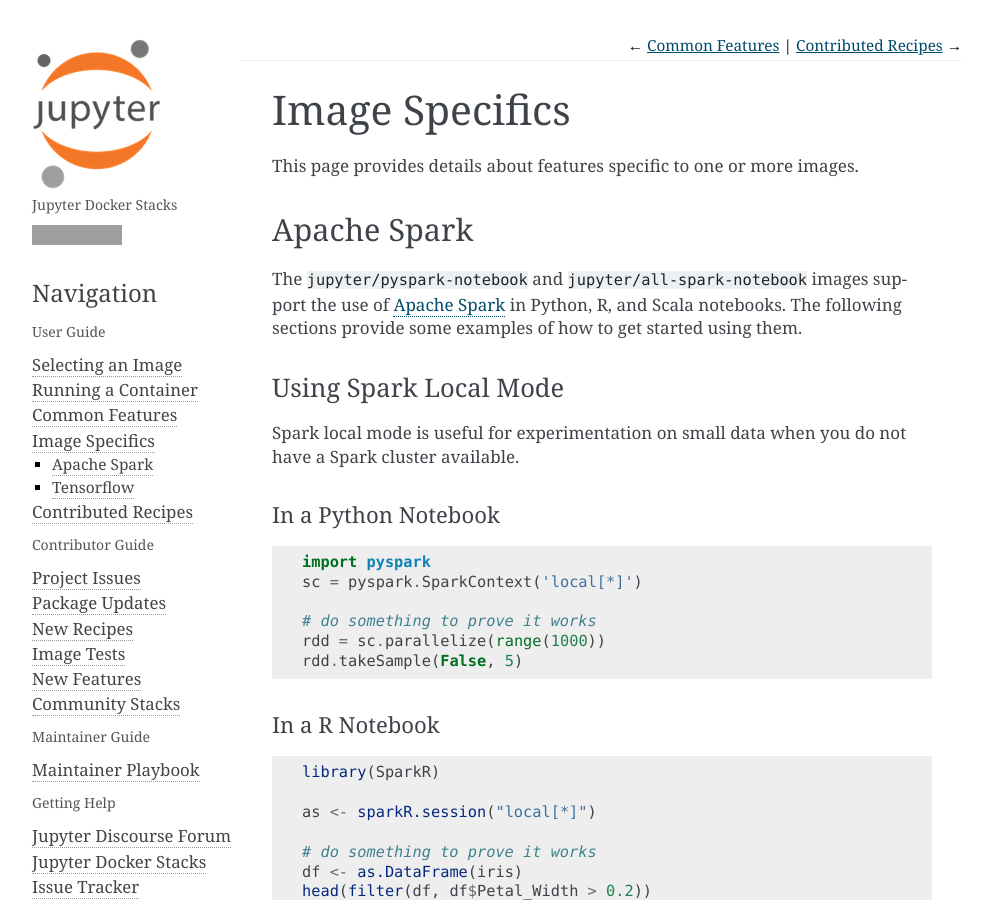
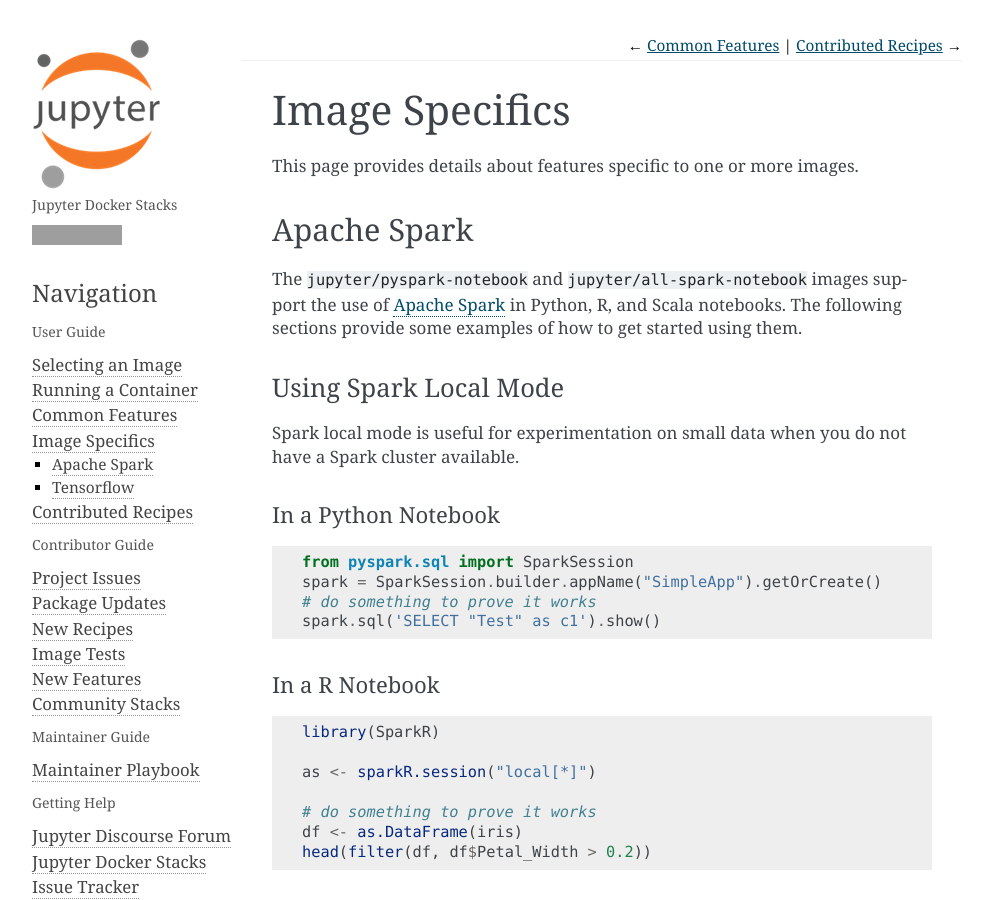
Before and after one commit to jupyter/docker-stacks, a Sphinx documentation site: the page built from docs/using/specifics.md, in a window 1280 px wide and 900 px high. Shown: the whole window, without its empty margins (148-1141 px from the left). Built offline with Sphinx 7.4.7, drawn with Linux system fonts in a browser that asks for light colours; grey boxes are pictures that could not be loaded.

Commit message:
Change python entry point sentence

````diff
--- a/docs/using/specifics.md
+++ b/docs/using/specifics.md
@@ -13,12 +13,10 @@
 #### In a Python Notebook
 
 ```python
-import pyspark
-sc = pyspark.SparkContext('local[*]')
-
+from pyspark.sql import SparkSession
+spark = SparkSession.builder.appName("SimpleApp").getOrCreate()
 # do something to prove it works
-rdd = sc.parallelize(range(1000))
-rdd.takeSample(False, 5)
+spark.sql('SELECT "Test" as c1').show()
 ```
 
 #### In a R Notebook
````
